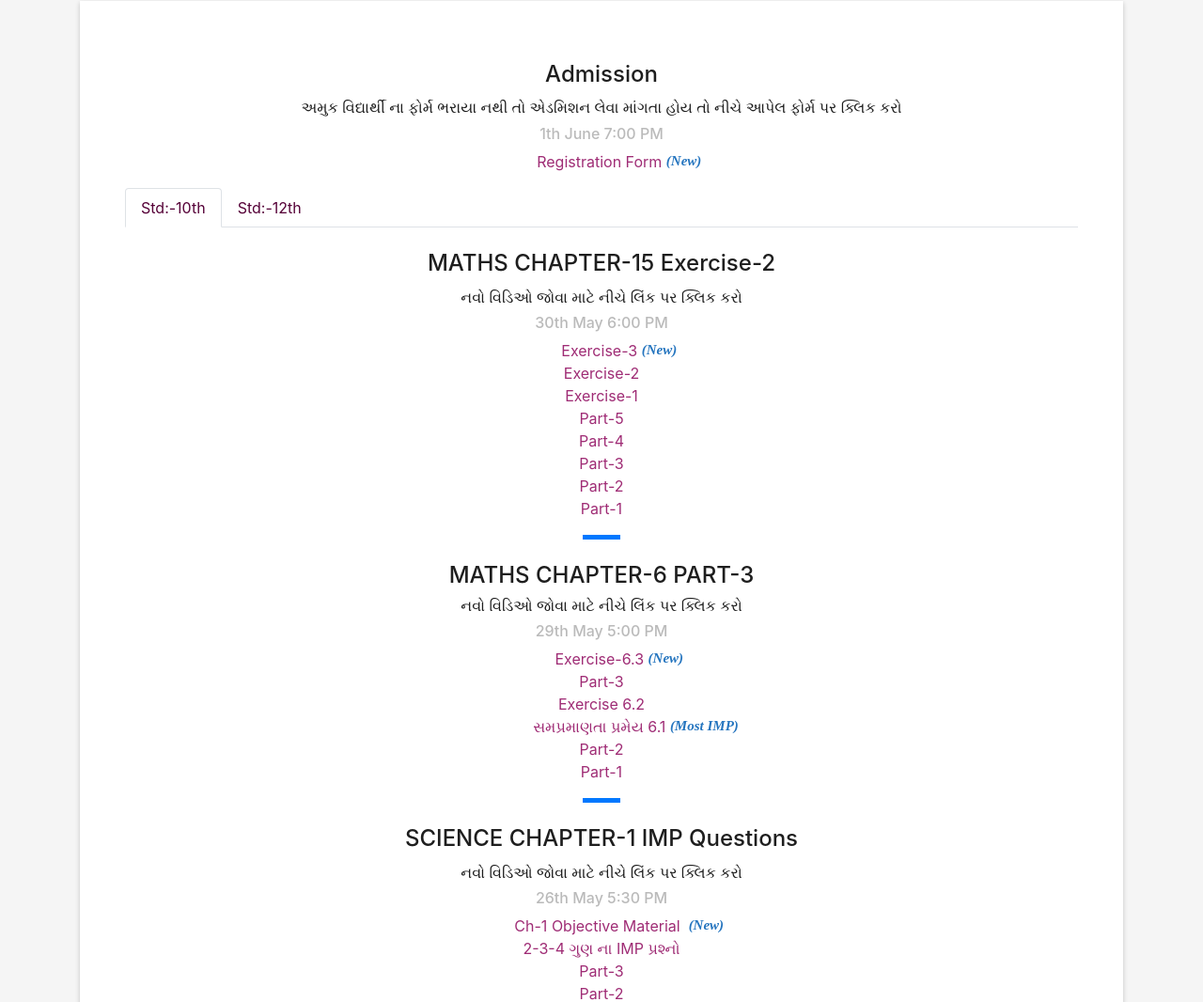
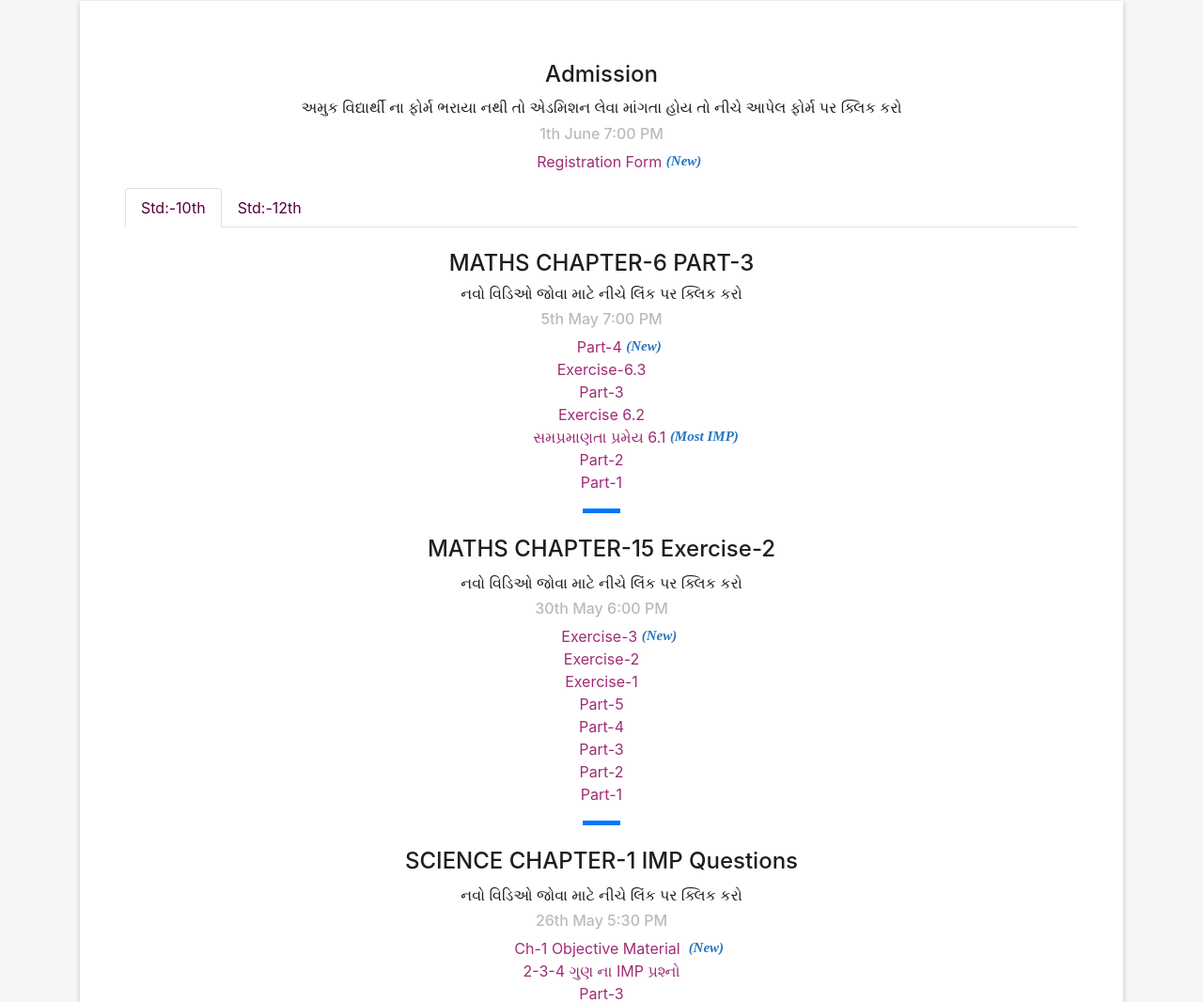
Before and after one commit to Atmiya-Group-of-Education/Atmiya-Group-of-Education.github.io, a plain HTML site: page index.html in a window 1280 px wide. Shown: the part 958-2024 px from the top of the page at 94% size. Drawn offline with nearby package versions, Linux system fonts and the light colour scheme; files whose address does not match are found by name.

Commit message:
5 maths stat

```diff
--- a/index.html
+++ b/index.html
@@ -105,6 +105,19 @@
             </ul>
             <div class="tab-content">
               <div id="tab10" class="tab-pane active"><br>
+                <h4>MATHS CHAPTER-6 PART-3</h4>
+                <h6>નવો વિડિઓ જોવા માટે નીચે લિંક પર ક્લિક કરો</h6>
+                <h6 style="opacity: 0.3;">5th May 7:00 PM</h6>
+                <ul class="list-unstyled">
+                  <li><a style="color: #9F2C75" href="https://drive.google.com/file/d/1FskB01uEJMlEF9qals3NIdTtvYTDLBpG/view?usp=sharing" class="card-link">Part-4&nbsp<span class="awesome"> (New)</span></a></li>
+                  <li><a style="color: #9F2C75" href="https://drive.google.com/file/d/19GViBTvp0jf1wV2GF2PGmAnQ-lTFeeJG/view?usp=drivesdk" class="card-link">Exercise-6.3</a></li>
+                  <li><a style="color: #9F2C75" href="https://drive.google.com/open?id=14D4Xv3aahcwjAHPJQqpPUzwvkeLd0WSM" class="card-link">Part-3</a></li>
+                  <li><a style="color: #9F2C75" href="https://drive.google.com/file/d/12dQXJcybqC9K0KhJIjRzJ4aR89xKAq54/view?usp=drivesdk" class="card-link">Exercise 6.2</a></li>
+                  <li><a style="color: #9F2C75" href="https://drive.google.com/open?id=11qswUaJnJ48RRUdThnHoT9CKZV5gExfl" class="card-link">સમપ્રમાણતા પ્રમેય 6.1&nbsp<span class="awesome"> (Most IMP)</span></a></li>
+                  <li><a style="color: #9F2C75" href="https://drive.google.com/open?id=1gwJ45sJhfX3YBkH3t7s4TJg6sYI6SSCr" class="card-link">Part-2</a></li>
+                  <li><a style="color: #9F2C75" href="https://drive.google.com/open?id=1nSC5S4MIW-riZ-VrLhhA3O6O95M9z-e9" class="card-link">Part-1</a></li>
+                </ul>
+                <div class="line-mf"></div><br>
                 <h4 class="card-title">MATHS CHAPTER-15 Exercise-2</h4>
                 <h6>નવો વિડિઓ જોવા માટે નીચે લિંક પર ક્લિક કરો</h6>
                 <h6 style="opacity: 0.3;">30th May 6:00 PM</h6>
@@ -117,18 +130,6 @@
                   <li><a style="color: #9F2C75" href="https://drive.google.com/open?id=1-hjpaQ39D_3lYpumfHwTn6o4FiF3TQZy" class="card-link">Part-3</a></li>
                   <li><a style="color: #9F2C75" href="https://drive.google.com/open?id=1kyrcy7ouCynfleq2YrtnPKlnfp7N-agA" class="card-link">Part-2</a></li>
                   <li><a style="color: #9F2C75" href="https://drive.google.com/open?id=1f0rp09DN_E-zYqM7USYKjZ2izdqagoWd" class="card-link">Part-1</a></li>
-                </ul>
-                <div class="line-mf"></div><br>
-                <h4>MATHS CHAPTER-6 PART-3</h4>
-                <h6>નવો વિડિઓ જોવા માટે નીચે લિંક પર ક્લિક કરો</h6>
-                <h6 style="opacity: 0.3;">29th May 5:00 PM</h6>
-                <ul class="list-unstyled">
-                  <li><a style="color: #9F2C75" href="https://drive.google.com/file/d/19GViBTvp0jf1wV2GF2PGmAnQ-lTFeeJG/view?usp=drivesdk" class="card-link">Exercise-6.3&nbsp<span class="awesome"> (New)</span></a></li>
-                  <li><a style="color: #9F2C75" href="https://drive.google.com/open?id=14D4Xv3aahcwjAHPJQqpPUzwvkeLd0WSM" class="card-link">Part-3</a></li>
-                  <li><a style="color: #9F2C75" href="https://drive.google.com/file/d/12dQXJcybqC9K0KhJIjRzJ4aR89xKAq54/view?usp=drivesdk" class="card-link">Exercise 6.2</a></li>
-                  <li><a style="color: #9F2C75" href="https://drive.google.com/open?id=11qswUaJnJ48RRUdThnHoT9CKZV5gExfl" class="card-link">સમપ્રમાણતા પ્રમેય 6.1&nbsp<span class="awesome"> (Most IMP)</span></a></li>
-                  <li><a style="color: #9F2C75" href="https://drive.google.com/open?id=1gwJ45sJhfX3YBkH3t7s4TJg6sYI6SSCr" class="card-link">Part-2</a></li>
-                  <li><a style="color: #9F2C75" href="https://drive.google.com/open?id=1nSC5S4MIW-riZ-VrLhhA3O6O95M9z-e9" class="card-link">Part-1</a></li>
                 </ul>
                 <div class="line-mf"></div><br>
                 <h4 class="card-title">SCIENCE CHAPTER-1 IMP Questions</h4>
@@ -144,6 +145,16 @@
                 <div class="line-mf"></div><br>
               </div>
               <div id="tab12" class="tab-pane fade"><br>
+                <h4 class="card-title">STAT CHAPTER-1</h4>
+                <h6>નવો વિડિઓ જોવા માટે નીચે લિંક પર ક્લિક કરો</h6>
+                <h6 style="opacity: 0.3;">5th May 7:00 PM</h6>
+                <ul class="list-unstyled">
+
+                  <li><a style="color: #9F2C75" href="https://drive.google.com/file/d/1V7u9o3hyhsdBGqeHCVreSekDZvict44n/view?usp=sharing" class="card-link">Part-3&nbsp<span class="awesome"> (New)</span></a></li>
+                  <li><a style="color: #9F2C75" href="https://drive.google.com/open?id=1ZTMTeR9nVp6aB4dvuLJxYD6QsC156E2d" class="card-link">Part-2</a></li>
+                  <li><a style="color: #9F2C75" href="https://drive.google.com/open?id=1tUwsYX-hwXubG75_kvtCNNHR170NWcjz" class="card-link">Part-1</a></li>
+                </ul>
+                <div class="line-mf"></div><br>
                 <h4 class="card-title">Account CHAPTER-4</h4>
                 <h6>નવો વિડિઓ જોવા માટે નીચે લિંક પર ક્લિક કરો</h6>
                 <h6 style="opacity: 0.3;">30th May 6:00 PM</h6>
@@ -152,14 +163,7 @@
                   <li><a style="color: #9F2C75" href="https://drive.google.com/file/d/1r59tbiK_C3wFcxvZJbkZ-GsSQsnShPrJ/view?usp=drivesdk" class="card-link">Part-1</a></li>
                 </ul>
                 <div class="line-mf"></div><br>
-                <h4 class="card-title">STAT CHAPTER-1</h4>
-                <h6>નવો વિડિઓ જોવા માટે નીચે લિંક પર ક્લિક કરો</h6>
-                <h6 style="opacity: 0.3;">29th May 5:00 PM</h6>
-                <ul class="list-unstyled">
-                  <li><a style="color: #9F2C75" href="https://drive.google.com/open?id=1ZTMTeR9nVp6aB4dvuLJxYD6QsC156E2d" class="card-link">Part-2&nbsp<span class="awesome"> (New)</span></a></li>
-                  <li><a style="color: #9F2C75" href="https://drive.google.com/open?id=1tUwsYX-hwXubG75_kvtCNNHR170NWcjz" class="card-link">Part-1</a></li>
-                </ul>
-                <div class="line-mf"></div><br>
+
                 <h4 class="card-title">STAT CHAPTER-2</h4>
                 <h6>નવો વિડિઓ જોવા માટે નીચે લિંક પર ક્લિક કરો</h6>
                 <h6 style="opacity: 0.3;">19th May 7:00 PM</h6>
```
Also changed, not shown: 1 other file.
